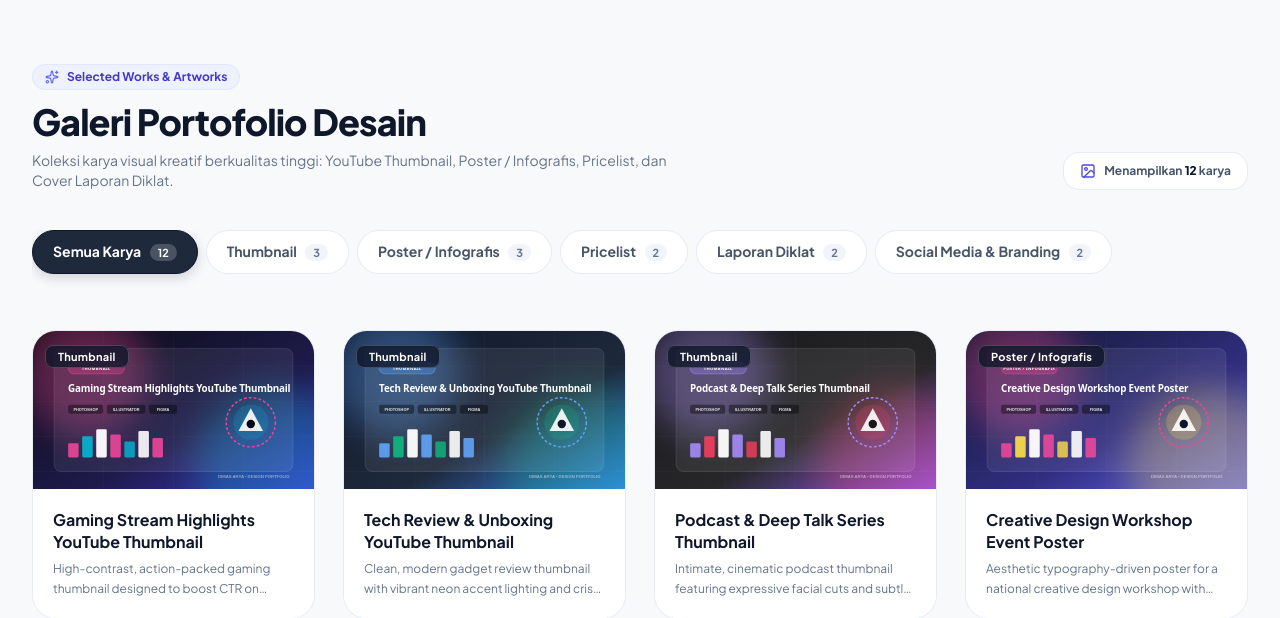
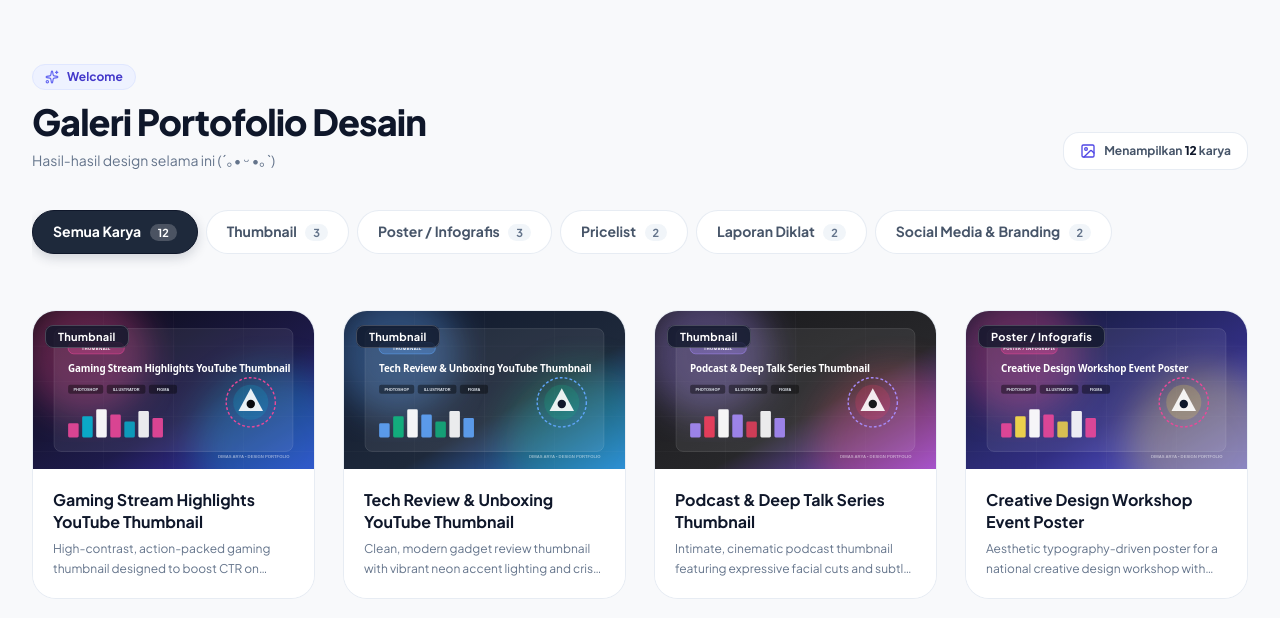
Before and after one commit to gracesiagian/porto, a PHP site: page /porto/portfolio.php in a window 1280 px wide. Shown: the part 65-683 px from the top of the page. Run offline with PHP 8.4, Linux system fonts and the light colour scheme; data comes from the database, SQL or seed files in the repository; data that the repository does not hold is empty; some libraries are stand-ins or nearby versions.

Commit message:
Update portfolio.php

```diff
--- a/portfolio.php
+++ b/portfolio.php
@@ -98,13 +98,13 @@ require_once __DIR__ . '/includes/header.php';
             <div>
                 <div class="inline-flex items-center gap-2 px-3 py-1 rounded-full bg-indigo-50 border border-indigo-100 text-indigo-700 text-xs font-bold mb-3 shadow-2xs">
                     <i data-lucide="sparkles" class="w-3.5 h-3.5 text-indigo-500"></i>
-                    <span>Selected Works & Artworks</span>
+                    <span>Welcome</span>
                 </div>
                 <h1 class="text-3xl sm:text-4xl font-black text-slate-900 tracking-tight">
                     Galeri Portofolio Desain
                 </h1>
                 <p class="text-slate-500 text-xs sm:text-sm mt-2 max-w-2xl leading-relaxed">
-                    Koleksi karya visual kreatif berkualitas tinggi: YouTube Thumbnail, Poster / Infografis, Pricelist, dan Cover Laporan Diklat.
+                    Hasil-hasil design selama ini (´｡• ᵕ •｡`)
                 </p>
             </div>
 
```
